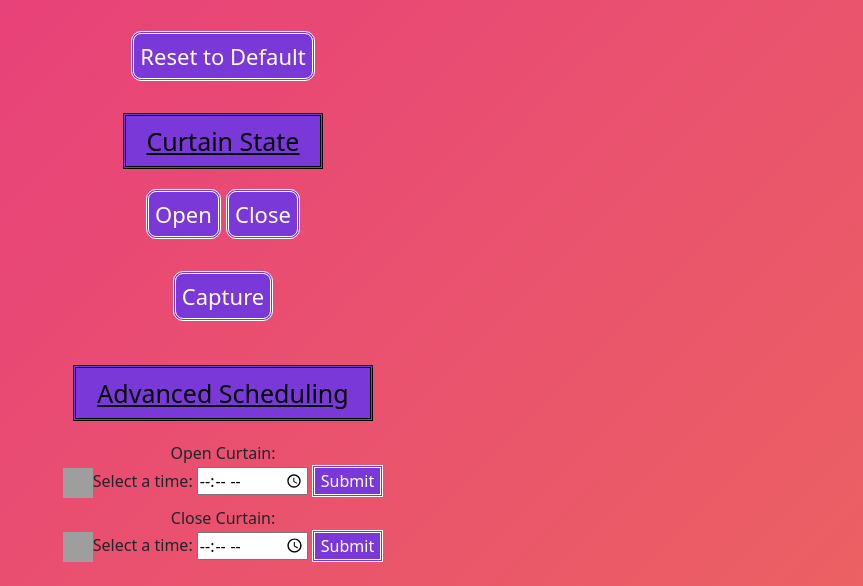
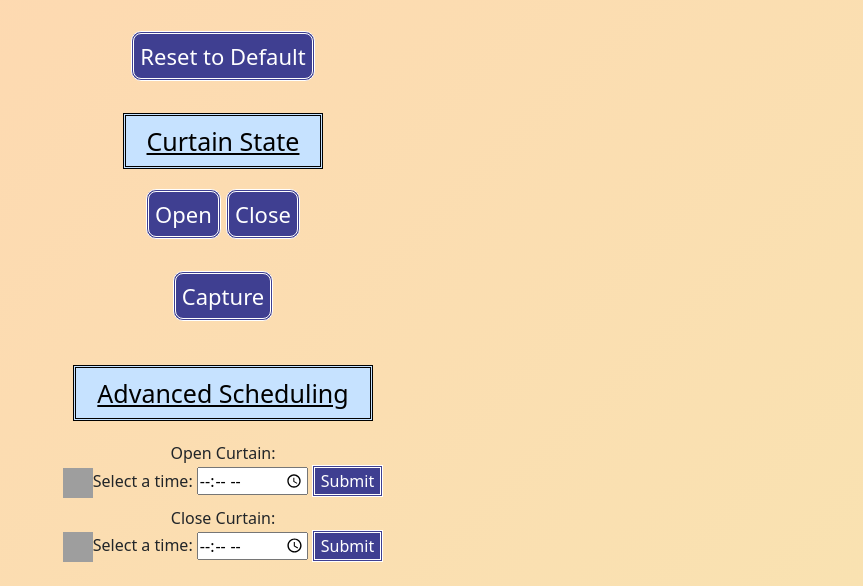
Before and after one commit to iankuys/cv_automated_curtains, a Flask app: page / in a window 1280 px wide. Shown: the part 385-971 px from the top of the page, without its empty margins (417-1280 px from the left). Run offline with Flask 2, Linux system fonts and the light colour scheme; grey boxes are pictures that could not be loaded.

Commit message:
changed colors

```diff
--- a/static/styles.css
+++ b/static/styles.css
@@ -18,7 +18,7 @@
 
 button{
     display: inline-block;
-    background-color: #7b38d8;
+    background-color:  #3f3f91;
     border-radius: 10px;
     border: 3px double #ffffff;
     color: #ffffff;
@@ -34,7 +34,7 @@ button{
 }
 
 input[type=submit]{
-    background: #7b38d8;
+    background: #3f3f91;
     color:#ffffff;
     border: 3px double #ffffff;
 }
@@ -45,7 +45,7 @@ html, body {
 }
 
 body {
-    background: linear-gradient(-45deg, #ee7752, #e73c7e, #23a6d5, #23d5ab);
+    background: linear-gradient(-45deg, #f6E8B1, #FED8B1, #f5f5dc, #c3b091);
     background-size: 400% 400%;
     animation: gradient 15s ease infinite;
 }
@@ -65,7 +65,7 @@ body {
 h3 {
 text-decoration: underline;
 border: 3px double #000000;
-background: #7b38d8;
+background: #c6e2ff;
 max-width: 200px;
 margin: 20px auto;
 padding: 10px;
@@ -76,7 +76,7 @@ font-size: 25px;
 h2{
     text-decoration: underline;
     border: 3px double #000000;
-    background: #7b38d8;
+    background: #c6e2ff;
     max-width: 300px;
     margin: 20px auto;
     padding: 10px;
--- a/templates/index.html
+++ b/templates/index.html
@@ -71,7 +71,6 @@
   <br>
     <h1 class="text-center mt-1">The Carin' Curtain</h1>
 
-
     <div class="text-center">
     <img src="{{ url_for('static', filename='curtain.png')}}" height ='300' width="350">
     <span class="brsmall"></span>
```
